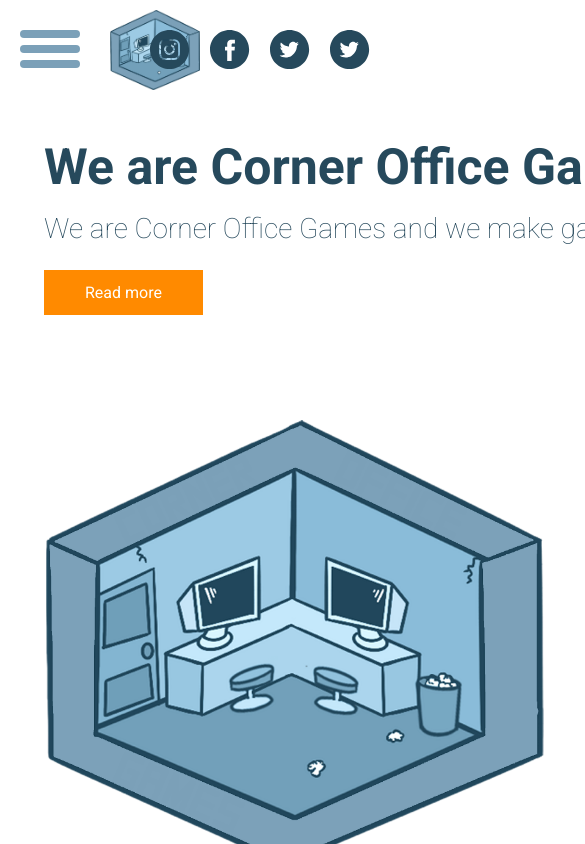
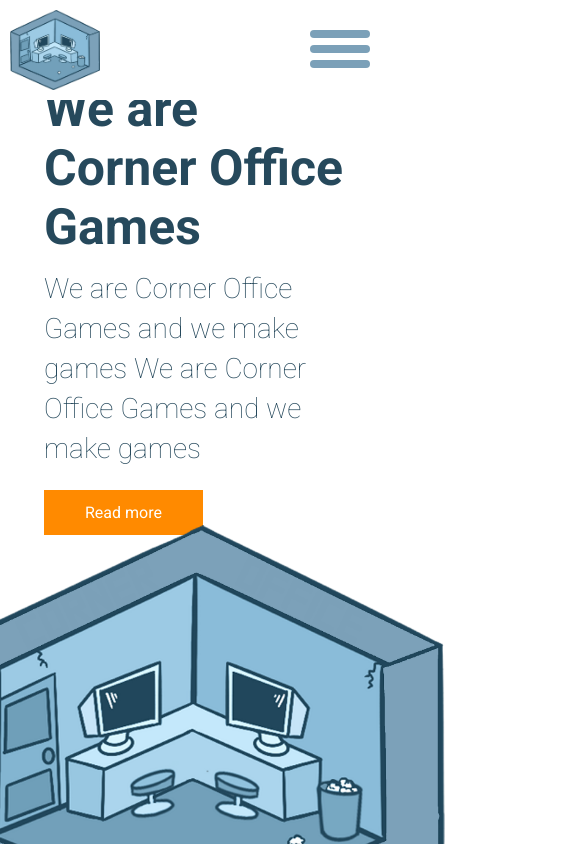
Before and after one commit to kodolen/COG-Website, a React (Create React App) app: page / in a window 390 px wide. Shown: the top 844 px of the page, 585 px wide, since content can reach past the window. Built offline with nearby package versions, Linux system fonts and the light colour scheme.

Commit message:
Menu openable

```diff
--- a/src/containers/HeadBanner.jsx
+++ b/src/containers/HeadBanner.jsx
@@ -8,7 +8,7 @@ class HeadBanner extends Component {
             <div className="HeadBanner">
                 <div className="row">
                     <div className="inner row">
-                        <div className="col-md-6 col-sm-12">
+                        <div className="col-md-6 col-xs-12">
                             <div className="holder">
                                 <h1>We are Corner Office Games</h1>
                                 <p className="subtext">We are Corner Office Games and we make games We are Corner Office
@@ -18,7 +18,7 @@ class HeadBanner extends Component {
                                 {/*<Button class="button secondary" text="Check out"></Button>*/}
                             </div>
                         </div>
-                        <div className="col-md-6 col-sm-12">
+                        <div className="col-md-6 col-xs-12">
                             <div className="img-holder">
                                 <img src={logo} alt=""/>
                             </div>
--- a/src/containers/Header.jsx
+++ b/src/containers/Header.jsx
@@ -31,8 +31,10 @@ class Header extends Component {
     window.addEventListener("resize", function(){
       if(window.innerWidth >= 992) {
         this.setState({mobile: false});
+        console.log(window.innerWidth);
       } else {
         this.setState({mobile: true});
+        console.log(window.innerWidth);
       }
     }.bind(this))
 
@@ -72,19 +74,26 @@ class Header extends Component {
     } else {
       return(
         <div id="js-header" className="Header row">
+          <div className="Header__logo">
+            <img src={Logo} alt=""/>
+          </div>
           <div className="Header__hamburger" onClick={this.menuToggle}>
             <span></span>
             <span></span>
             <span></span>
           </div>
-          <div className="Header__logo">
-            <img src={Logo} alt=""/>
-          </div>
-          <div className="Header__social">
-            <a className="socialimage"><img src={InstagramIcon} alt=""/></a>
-            <a className="socialimage"><img src={FacebookIcon} alt=""/></a>
-            <a className="socialimage"><img src={TwitterIcon} alt=""/></a>
-            <a className="socialimage"><img src={TwitterIcon} alt=""/></a>
+          <div className="Header__menu">
+            <div className="menu__inner">
+              <span><a className="anchor-link" href="#">Game</a></span>
+              <span><a className="anchor-link" href="#">About</a></span>
+              <span><a className="anchor-link" href="#">Contact</a></span>
+            </div>
+            <div className="Header__social Header__social--mobile">
+              <a className="socialimage"><img src={InstagramIcon} alt=""/></a>
+              <a className="socialimage"><img src={FacebookIcon} alt=""/></a>
+              <a className="socialimage"><img src={TwitterIcon} alt=""/></a>
+              <a className="socialimage"><img src={TwitterIcon} alt=""/></a>
+            </div>
           </div>
         </div>
       )
--- a/src/style/containers/header.scss
+++ b/src/style/containers/header.scss
@@ -22,7 +22,7 @@
       background: $background-primary;
       border-radius: 1rem;
       position: absolute;
-      left: 2rem;
+      right: 2rem;
       transition: transform .2s, opacity .2s, top .2s;
 
       &:nth-child(1) {
@@ -87,6 +87,12 @@
         }
       }
     }
+
+    &--mobile {
+      height: auto;
+      bottom: 5rem;
+      right: 15rem;
+    }
   }
 
   &--scrolled {
@@ -110,5 +116,38 @@
         }
       }
     }
+    #{ $self }__menu {
+      height: calc(100% - 10rem);
+    }
+  }
+
+  &__menu {
+    position: fixed;
+    top: 10rem;
+    left: 0;
+    right: 0;
+    height: 0;
+    background-color: white;
+    overflow: hidden;
+    transition: height .3s ease-out;
+    display: flex;
+    justify-content: center;
+
+    .menu__inner {
+      width: 80%;
+      display: flex;
+      min-width: 10rem;
+      flex-direction: column;
+      text-align: center;
+      height: 35rem;
+      align-self: center;
+      margin-bottom: 10rem;
+
+      span {
+        display: block;
+        font-size: 5rem;
+        margin: 2rem 0;
+      }
+    }
   }
 }
```
